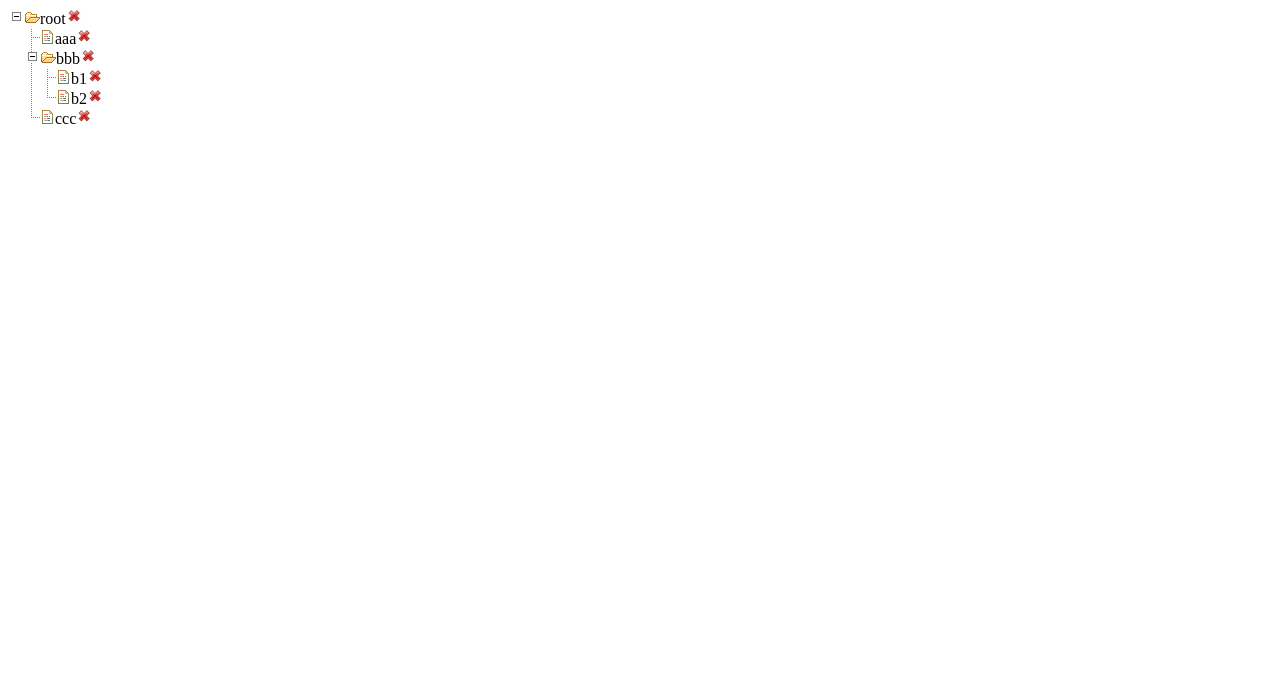
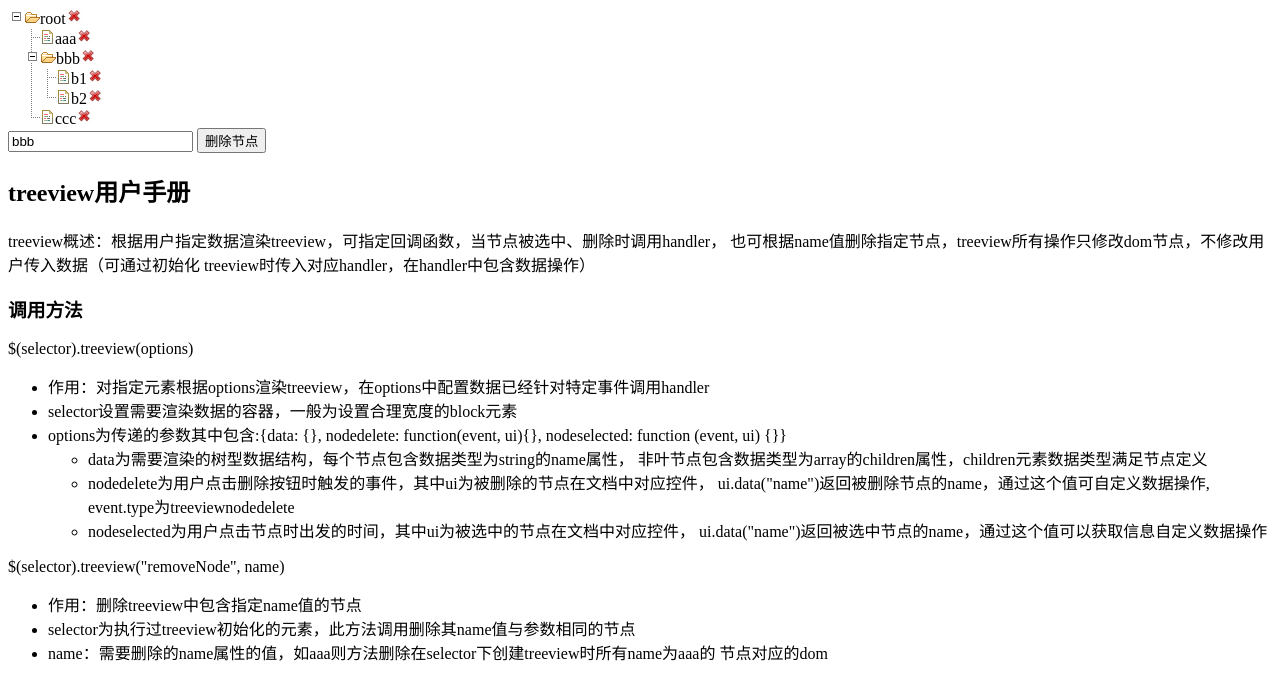
Before and after one commit to qiu-deqing/jquery-treeview, a plain HTML site: page index.html in a window 1280 px wide. Drawn offline with Linux system fonts and the light colour scheme.

Commit message:
delete unused gif and enhance core function

```diff
--- a/index.html
+++ b/index.html
@@ -16,6 +16,45 @@
 <body>
   <div id="treeContainer">
   </div>
+  <div>
+    <input type="text" id="name" value="bbb"/>
+    <input type="button" id="deleteNode" value="删除节点"/>
+  </div>
+  <section>
+    <h2>treeview用户手册</h2>
+    <p>treeview概述：根据用户指定数据渲染treeview，可指定回调函数，当节点被选中、删除时调用handler，
+    也可根据name值删除指定节点，treeview所有操作只修改dom节点，不修改用户传入数据（可通过初始化
+    treeview时传入对应handler，在handler中包含数据操作）</p>
+    <section>
+      <h3>调用方法</h3>
+      <p>$(selector).treeview(options)
+      <ul>
+        <li>作用：对指定元素根据options渲染treeview，在options中配置数据已经针对特定事件调用handler</li>
+        <li><span>selector设置需要渲染数据的容器，一般为设置合理宽度的block元素</span></li>
+        <li><span>options为传递的参数其中包含:{data: {}, nodedelete: function(event, ui){},
+        nodeselected: function (event, ui) {}}</span>
+          <ul>
+            <li>data为需要渲染的树型数据结构，每个节点包含数据类型为string的name属性，
+            非叶节点包含数据类型为array的children属性，children元素数据类型满足节点定义</li>
+            <li>nodedelete为用户点击删除按钮时触发的事件，其中ui为被删除的节点在文档中对应控件，
+            ui.data("name")返回被删除节点的name，通过这个值可自定义数据操作,
+            event.type为treeviewnodedelete</li>
+            <li>nodeselected为用户点击节点时出发的时间，其中ui为被选中的节点在文档中对应控件，
+            ui.data("name")返回被选中节点的name，通过这个值可以获取信息自定义数据操作</li>
+          </ul>
+        </li>
+      </ul>
+      </p>
+      <p>$(selector).treeview("removeNode", name)
+        <ul>
+          <li>作用：删除treeview中包含指定name值的节点</li>
+          <li>selector为执行过treeview初始化的元素，此方法调用删除其name值与参数相同的节点</li>
+          <li>name：需要删除的name属性的值，如aaa则方法删除在selector下创建treeview时所有name为aaa的
+          节点对应的dom</li>
+        </ul>
+      </p>
+    </section>
+  </section>
 	<script src="js/jquery.js"></script>
   <script src="js/jquery-ui-core.js"></script>
   <script src="jquery-ui-treeview.js">
@@ -23,6 +62,7 @@
 
   </script>
   <script>
+  $(function () {
   var data = {
     name: "root",
     children: [
@@ -48,11 +88,23 @@
 
 
 
+  $("#treeContainer").treeview({"data": data,
+    nodedelete: function (event, ui)
+    {
+      console.log("deleted node: " + ui.data("name"));
+    }, // end nodedelete()
+    nodeselected: function (event, ui)
+    {
+      console.log("selected node: " + ui.data("name"));
+    }
+  });
 
-  $("#treeContainer").treeview({"data": data});
-  $("#treeContainer").on("treeviewnodedelete", function (event) {
-    console.log(data);
+  $("#deleteNode").click(function () {
+    $("#treeContainer").treeview("removeNode", $("#name").val());
   });
+
+  }(jQuery));
+
   </script>
 </body>
 </html>
```
Also changed, not shown: img/ajax-loader.gif (deleted), img/treeview-black-line.gif (deleted), img/treeview-black.gif (deleted), img/treeview-default.gif (deleted), img/treeview-famfamfam-line.gif (deleted), img/treeview-famfamfam.gif (deleted), img/treeview-gray-line.gif (deleted), img/treeview-gray.gif (deleted), img/treeview-red-line.gif (deleted), img/treeview-red.gif (deleted), jquery-ui-treeview.js, 1 other file.
